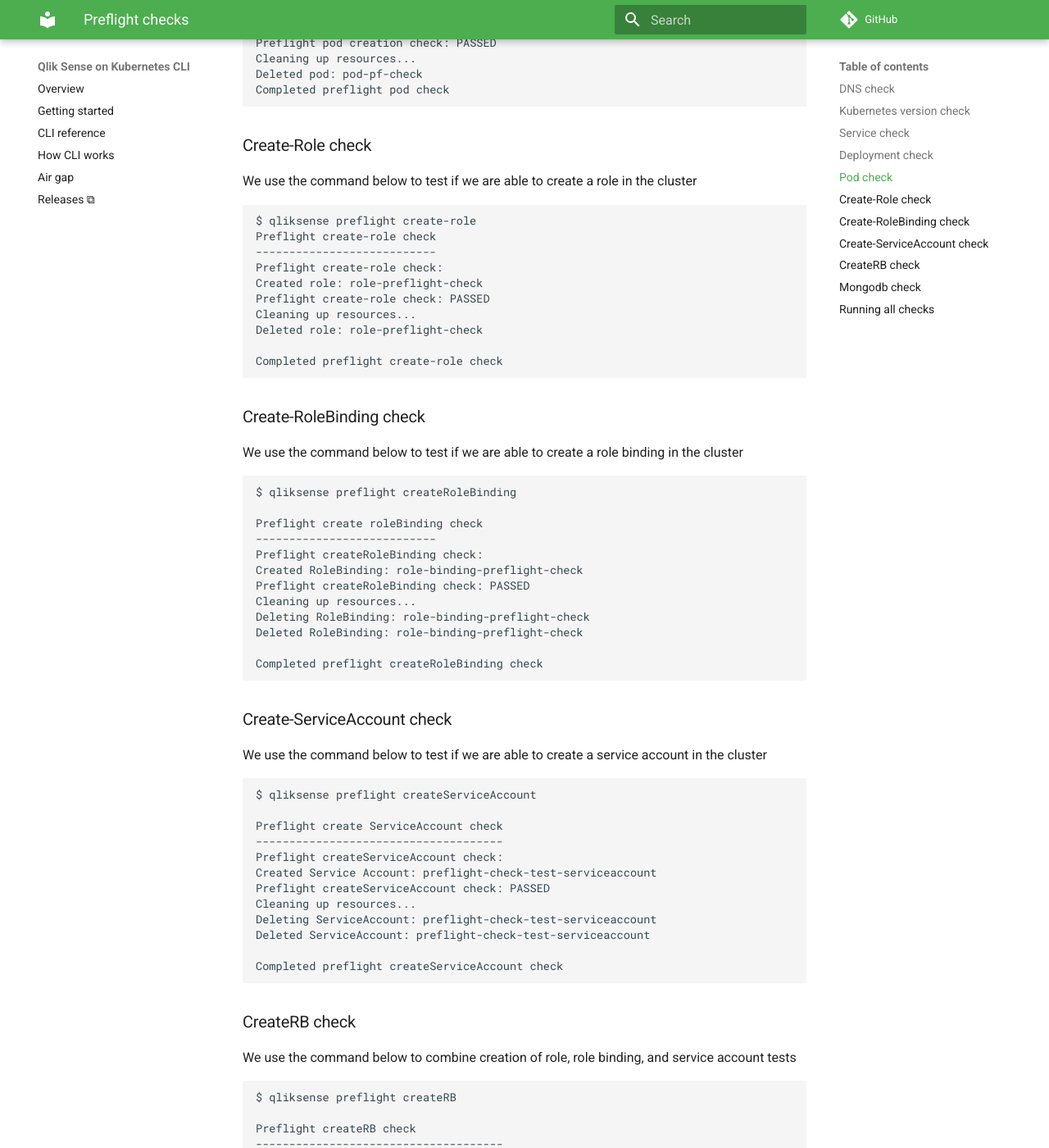
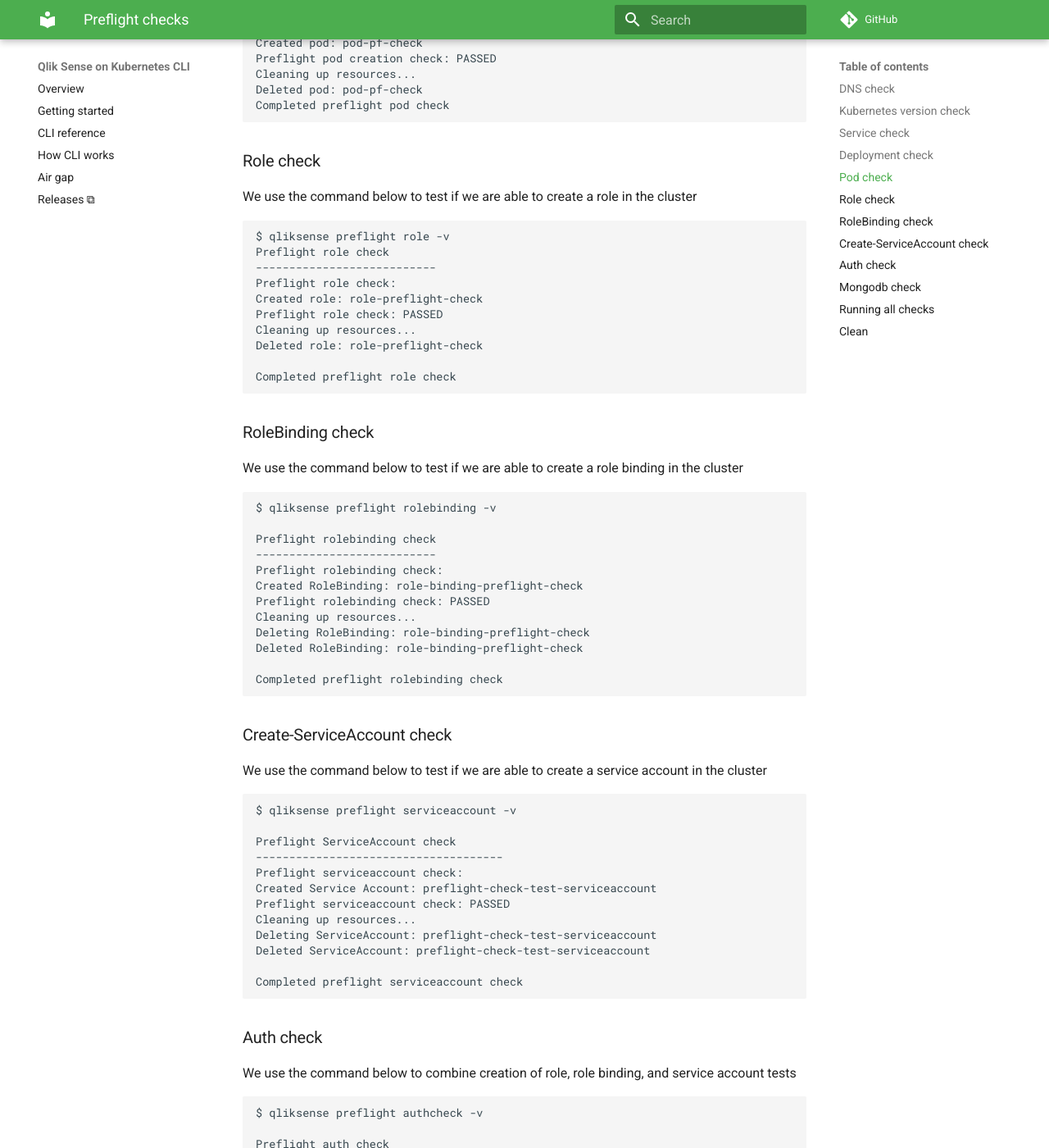
Before and after one commit to qlik-oss/sense-installer, an MkDocs documentation site: the page built from docs/preflight_checks.md, in a window 1280 px wide and 1400 px high, scrolled down 2518 px. Shown: the whole window at 82% size. Built offline with MkDocs 1.6.1 and Material for MkDocs 9.7.7, drawn with Linux system fonts in a browser that asks for light colours; comment, search, counter and statistics services are not loaded; some of the changed text lies outside the part shown.

````diff
--- a/docs/preflight_checks.md
+++ b/docs/preflight_checks.md
@@ -51,7 +52,7 @@
 We check the version of the target kubernetes cluster and ensure that it falls in the valid range of kubernetes versions that are supported by qliksense.
 The command to run this check and the expected similar output are as shown below:
 ```shell
-$ qliksense preflight k8s-version
+$ qliksense preflight k8s-version -v
 
 Preflight kubernetes minimum version check
 ------------------------------------------
@@ -66,7 +67,7 @@
 ### Service check
 We use the commmand below to test if we are able to create a service in the cluster.
 ```shell
-$ qliksense preflight service
+$ qliksense preflight service -v
 
 Preflight service check
 -----------------------
@@ -82,7 +83,7 @@
 ### Deployment check
 We use the commmand below to test if we are able to create a deployment in the cluster. After the test exexutes, we wait until the created deployment terminates before we exit the command.
 ```shell
-$ qliksense preflight deployment
+$ qliksense preflight deployment -v
 
 Preflight deployment check
 -----------------------
@@ -97,7 +98,7 @@
 ### Pod check
 We use the commmand below to test if we are able to create a pod in the cluster.
 ```shell
-$ qliksense preflight pod
+$ qliksense preflight pod -v
 
 Preflight pod check
 --------------------
@@ -110,61 +111,61 @@
 Completed preflight pod check
 ```
 
-### Create-Role check
+### Role check
 We use the command below to test if we are able to create a role in the cluster
 ```shell
-$ qliksense preflight create-role
-Preflight create-role check
+$ qliksense preflight role -v
+Preflight role check
 ---------------------------
-Preflight create-role check:
+Preflight role check:
 Created role: role-preflight-check
-Preflight create-role check: PASSED
+Preflight role check: PASSED
 Cleaning up resources...
 Deleted role: role-preflight-check
 
-Completed preflight create-role check
+Completed preflight role check
 ```
 
-### Create-RoleBinding check
+### RoleBinding check
 We use the command below to test if we are able to create a role binding in the cluster
 ```shell
-$ qliksense preflight createRoleBinding
+$ qliksense preflight rolebinding -v
 
-Preflight create roleBinding check
+Preflight rolebinding check
 ---------------------------
-Preflight createRoleBinding check:
+Preflight rolebinding check:
 Created RoleBinding: role-binding-preflight-check
-Preflight createRoleBinding check: PASSED
+Preflight rolebinding check: PASSED
 Cleaning up resources...
 Deleting RoleBinding: role-binding-preflight-check
 Deleted RoleBinding: role-binding-preflight-check
 
-Completed preflight createRoleBinding check
+Completed preflight rolebinding check
 ```
 
 ### Create-ServiceAccount check
 We use the command below to test if we are able to create a service account in the cluster
 ```shell
-$ qliksense preflight createServiceAccount
+$ qliksense preflight serviceaccount -v
 
-Preflight create ServiceAccount check
+Preflight ServiceAccount check
 -------------------------------------
-Preflight createServiceAccount check:
+Preflight serviceaccount check:
 Created Service Account: preflight-check-test-serviceaccount
-Preflight createServiceAccount check: PASSED
+Preflight serviceaccount check: PASSED
 Cleaning up resources...
 Deleting ServiceAccount: preflight-check-test-serviceaccount
 Deleted ServiceAccount: preflight-check-test-serviceaccount
 
-Completed preflight createServiceAccount check
+Completed preflight serviceaccount check
 ```
 
-### CreateRB check
+### Auth check
 We use the command below to combine creation of role, role binding, and service account tests
 ```shell
-$ qliksense preflight createRB
+$ qliksense preflight authcheck -v
 
-Preflight createRB check
+Preflight auth check
 -------------------------------------
 Preflight create-role check:
 Created role: role-preflight-check
@@ -189,16 +190,16 @@
 Deleted ServiceAccount: preflight-check-test-serviceaccount
 
 Completed preflight createServiceAccount check
-Completed preflight CreateRB check
+Completed preflight auth check
 ```
 
 ### Mongodb check
 We can check if we are able to connect to an instance of mongodb on the cluster by either supplying the mongodbUri as part of the command or infer it from the current context.
 
 ```shell
-qliksense preflight mongo --url=<url> OR
-qliksense preflight mongo
-qliksense preflight mongo --url=<mongo-server url> --ca-cert=<path to ca-cert file>
+qliksense preflight mongo --url=<url> -v OR
+qliksense preflight mongo -v
+qliksense preflight mongo --url=<mongo-server url> --ca-cert=<path to ca-cert file> -v
 
 
 Preflight mongo check
@@ -221,8 +222,8 @@
 ### Running all checks
 Run the command shown below to execute all preflight checks.
 ```shell
-$ qliksense preflight all --mongodb-url=<url> OR
-$ qliksense preflight all --mongodb-url=<mongo-server url> --mongodb-ca-cert=<path to ca-cert file>
+$ qliksense preflight all --mongodb-url=<url> -v OR
+$ qliksense preflight all --mongodb-url=<mongo-server url> --mongodb-ca-cert=<path to ca-cert file> -v
 
 Running all preflight checks
 
@@ -254,3 +255,22 @@
 Completed running all preflight checks
 
 ```
+
+### Clean
+Run the command below to cleanup entities that were created for the purpose of running preflight checks and left behind in the cluster.
+```shell
+$ qliksense preflight clean -v
+
+Preflight clean
+----------------
+Removing deployment...
+Removing service...
+Removing pod...
+Removing role...
+Removing rolebinding...
+Removing serviceaccount...
+Removing DNS check components...
+Removing mongo check components...
+Preflight cleanup complete
+
+```
````
Also changed, not shown: other parts of docs/preflight_checks.md (+2 -1 lines), docs/command_reference.md (+6 -0 lines), 3 other files.
